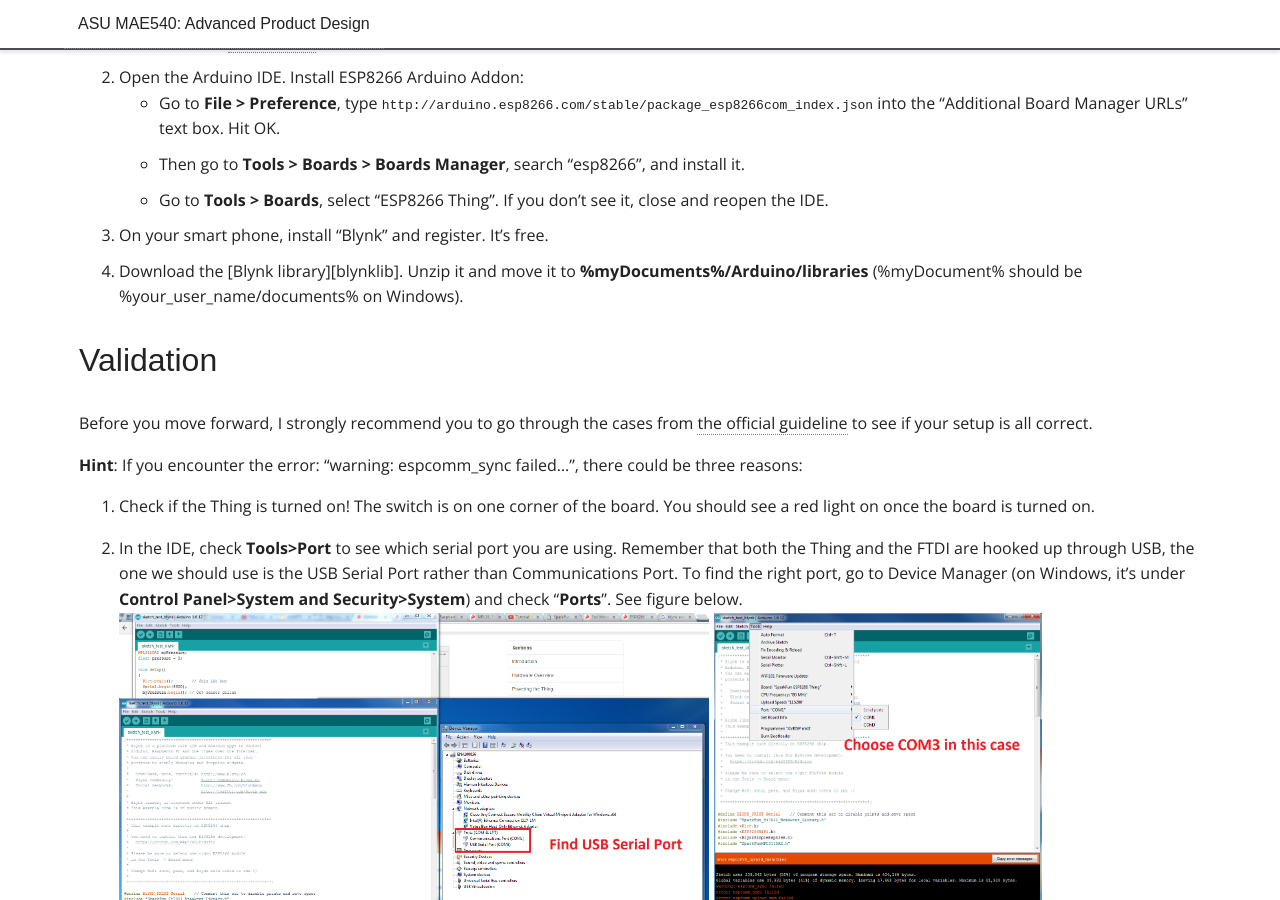
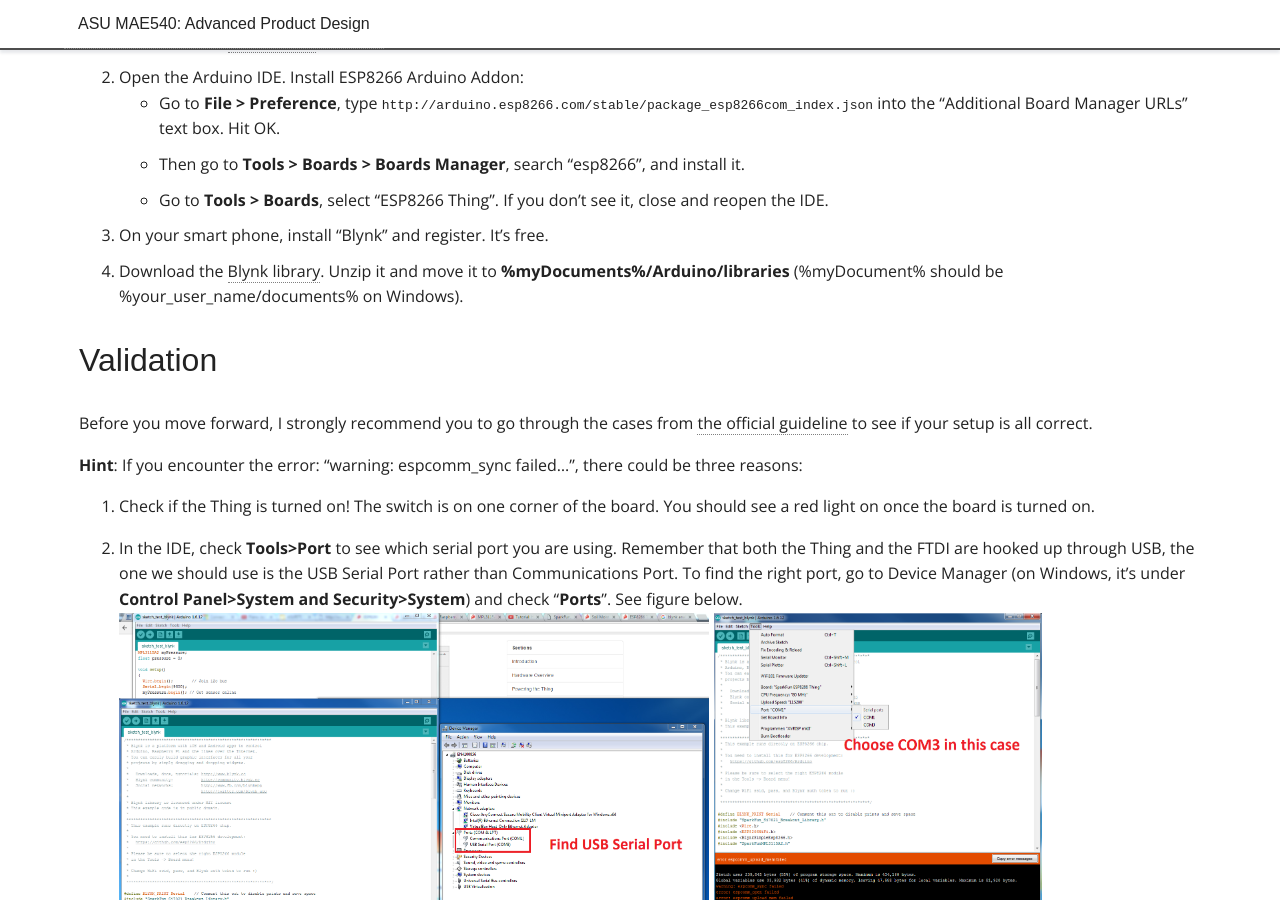
Before and after one commit to DesignInformaticsLab/DesignInformaticsLab.github.io, a Jekyll site: the page built from _posts/teaching/productdesign/2017-01-16-IoTlecture.md, in a window 1280 px wide and 900 px high, scrolled down 1304 px. Built offline with Jekyll 4.4.1, drawn with Linux system fonts in a browser that asks for light colours; some web fonts are replaced; some of the changed lines change nothing that is shown.

Commit message:
update iot tutorial

```diff
--- a/_posts/teaching/productdesign/2017-01-16-IoTlecture.md
+++ b/_posts/teaching/productdesign/2017-01-16-IoTlecture.md
@@ -98,3 +98,4 @@
 [1]: http://designinformaticslab.github.io/productdesign_tutorial/2016/11/19/sparkfunthing_tutorial.html
 [2]: https://www.sparkfun.com/products/13754
 [3]: https://github.com/DesignInformaticsLab/DesignInformaticsLab.github.io/tree/master/_posts/teaching/productdesign/2017-01-16-IoTlecture.md
+[blynklib]: https://github.com/blynkkk/blynk-library
```
